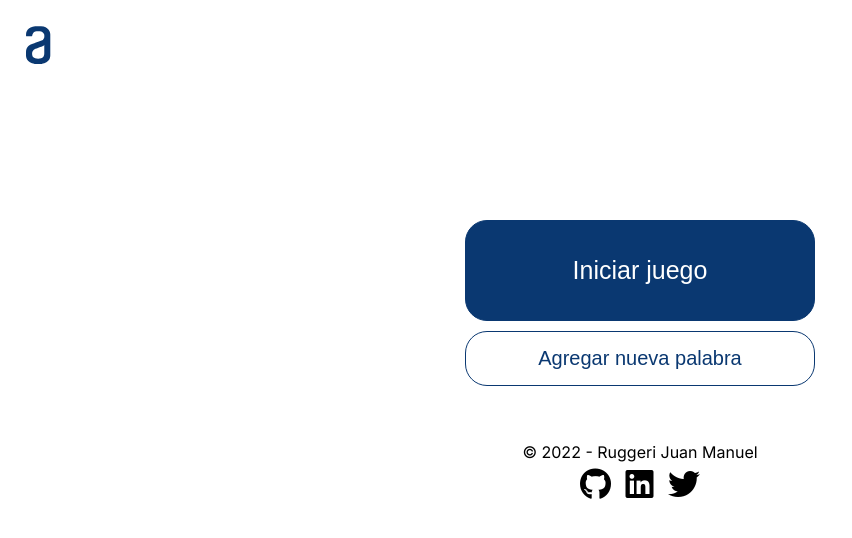
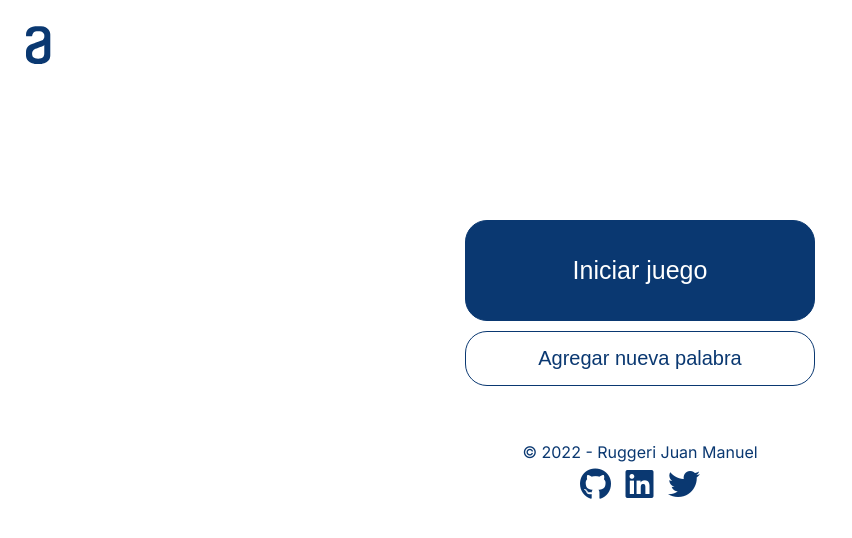
Before and after one commit to Juanma19R/Sprint-02-alura, a plain HTML site: page index.html in a window 1280 px wide. Shown: the whole page, without its empty margins (0-852 px from the left). Drawn offline with Linux system fonts and the light colour scheme.

Commit message:
Correccion de colores de footer

```diff
--- a/styles/style.css
+++ b/styles/style.css
@@ -152,7 +152,7 @@ div{
 /*Footer*/
 .footer__container{
     text-align: center;
-    color: var(--darker-brown);
+    color: #0A3871;
     padding: 3em;
 }
 .footer__container-socials{
@@ -160,9 +160,9 @@ div{
 }
 .footer__icon{
     text-decoration: none;
-    color: var(--darker-primary-color);
+    color: #0A3871;
     padding: 5px;
 }
 .footer__icon:visited{
-    color: var(--darker-primary-color);
+    color: #0A3871;
 }
```
